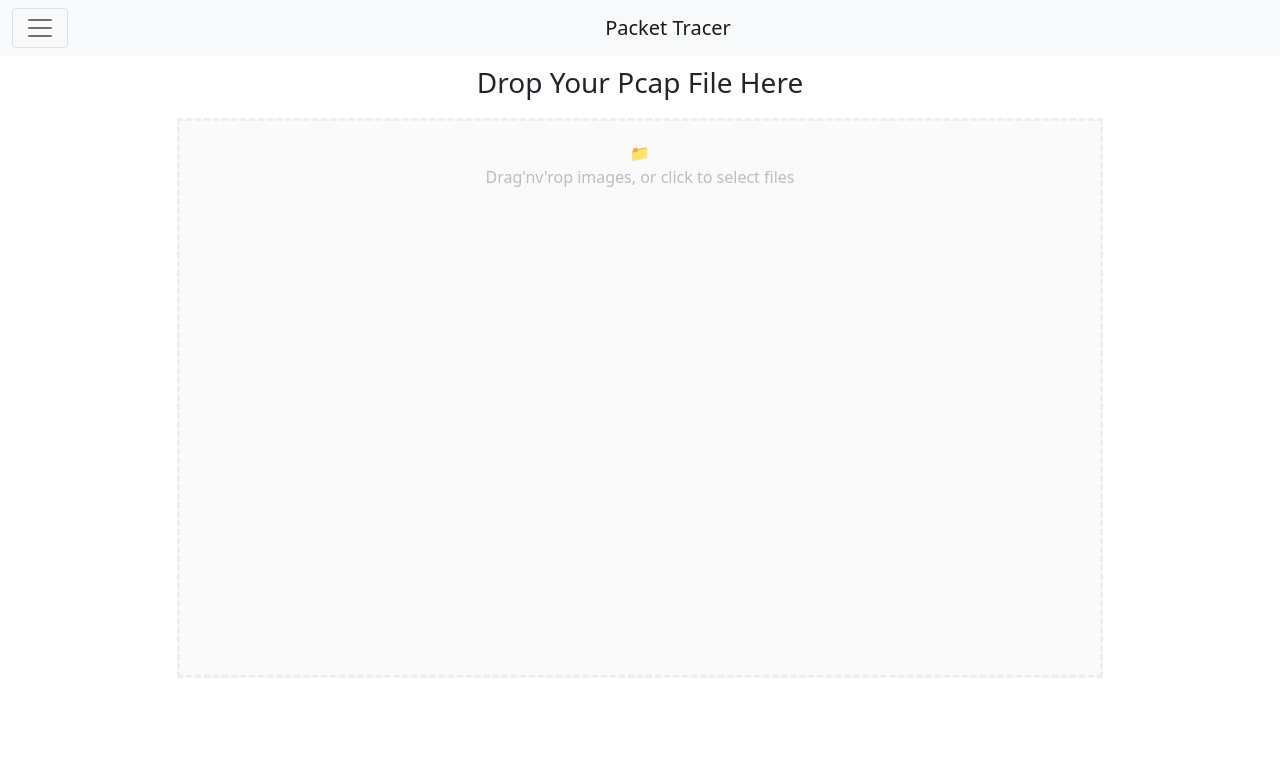
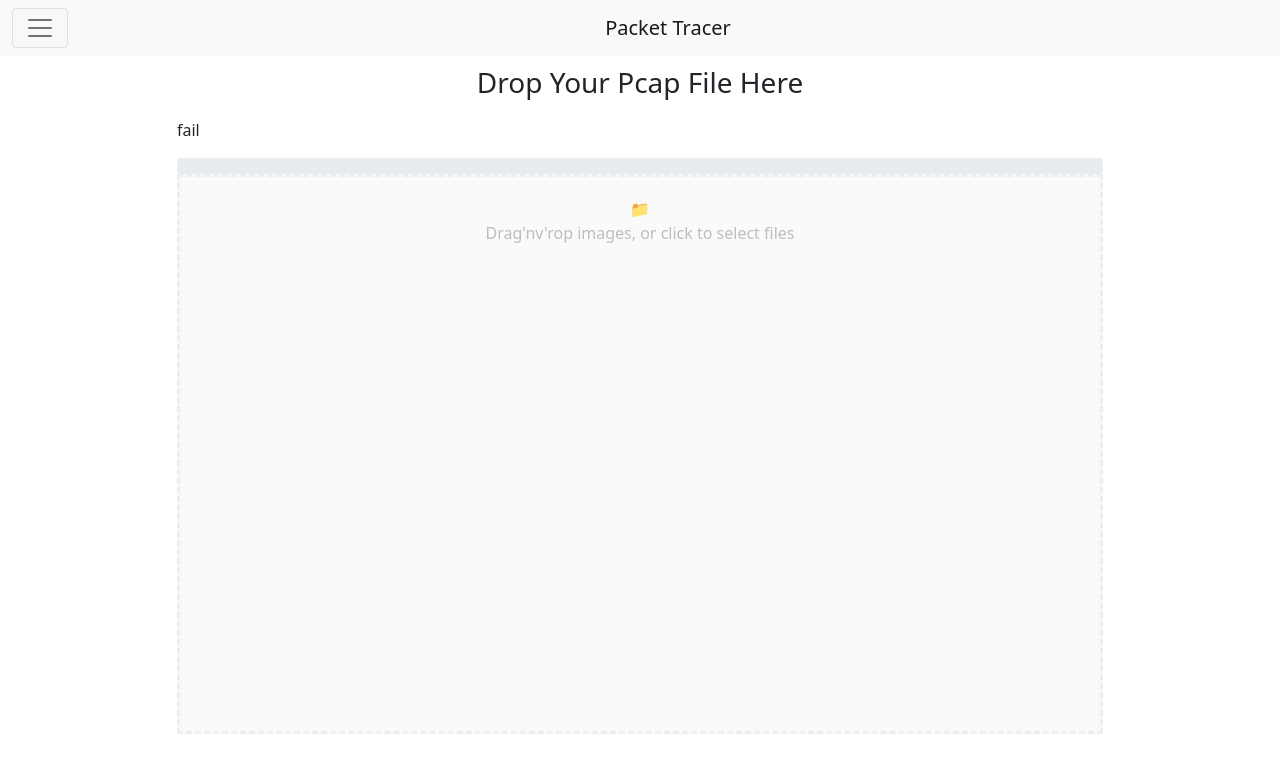
Before and after one commit to YadavGulshan/packet-analyzer, a Next.js app: page / in a window 1280 px wide. Shown: the top 772 px of the page. Built offline with nearby package versions, Linux system fonts and the light colour scheme.

Commit message:
completed progress bar nd file handling

```diff
--- a/components/DropFile.tsx
+++ b/components/DropFile.tsx
@@ -1,18 +1,31 @@
 import Head from 'next/head';
 import React, { useState } from 'react';
-
+import { useUploadForm } from './hooks';
 import Dropzone from 'react-dropzone';
-
+import { ProgressBar } from 'react-bootstrap';
 export const DropFile = () => {
   const fileTypes = ['Pcap'];
   const [file, setFile] = useState(null);
   const handleDrop = acceptedFiles => {
-    setFile(acceptedFiles.map(file => file.name));
+    // setFile(acceptedFiles.map(file => file.name));
+    setFile(file => acceptedFiles);
+    handleSubmit();
   };
+
+  const { isLoading, isSuccess, uploadForm, progress } = useUploadForm(
+    'http://localhost:5000/post',
+  );
+
+  const handleSubmit = async () => {
+    return await uploadForm(file);
+  };
+  // const now = 60;
 
   return (
     <div>
       <h3 className="_title1">Drop Your Pcap File Here</h3>
+      {isSuccess ? <p>sucess</p> : <p>fail</p>}
+      <ProgressBar now={progress} label={`${progress}%`} />
       <Dropzone
         onDrop={handleDrop}
         accept="image/*"
--- /dev/null
+++ b/components/hooks.tsx
@@ -0,0 +1,34 @@
+import { useState } from 'react';
+import axios from 'axios';
+
+export const useUploadForm = (url: string) => {
+  const [isSuccess, setIsSuccess] = useState(false);
+  const [isLoading, setIsLoading] = useState(false);
+  const [progress, setProgress] = useState(0);
+
+  const uploadForm = async (formData: FormData) => {
+    setIsLoading(true);
+    await axios.post(url, formData, {
+      headers: {
+        'Content-Type': 'multipart/form-data',
+      },
+      onUploadProgress: progressEvent => {
+        const progress = (progressEvent.loaded / progressEvent.total) * 50;
+        setProgress(progress);
+      },
+      onDownloadProgress: progressEvent => {
+        const progress = 50 + (progressEvent.loaded / progressEvent.total) * 50;
+        console.log(progress);
+        setProgress(progress);
+      },
+    });
+    setProgress(100);
+    await new Promise(resolve => {
+      setTimeout(() => resolve('success'), 500);
+    });
+    console.log('success');
+    setIsSuccess(true);
+  };
+
+  return { uploadForm, isSuccess, isLoading, progress };
+};
--- a/package.json
+++ b/package.json
@@ -15,6 +15,7 @@
     "@zeit/next-css": "^1.0.1",
     "@zeit/next-less": "^1.0.1",
     "@zeit/next-sass": "^1.0.1",
+    "axios": "^0.26.1",
     "bootstrap": "^5.1.3",
     "chartjs": "^0.3.24",
     "next": "12.1.0",
```
Also changed, not shown: 2 other files (tests, documents, lock files or other folders).
